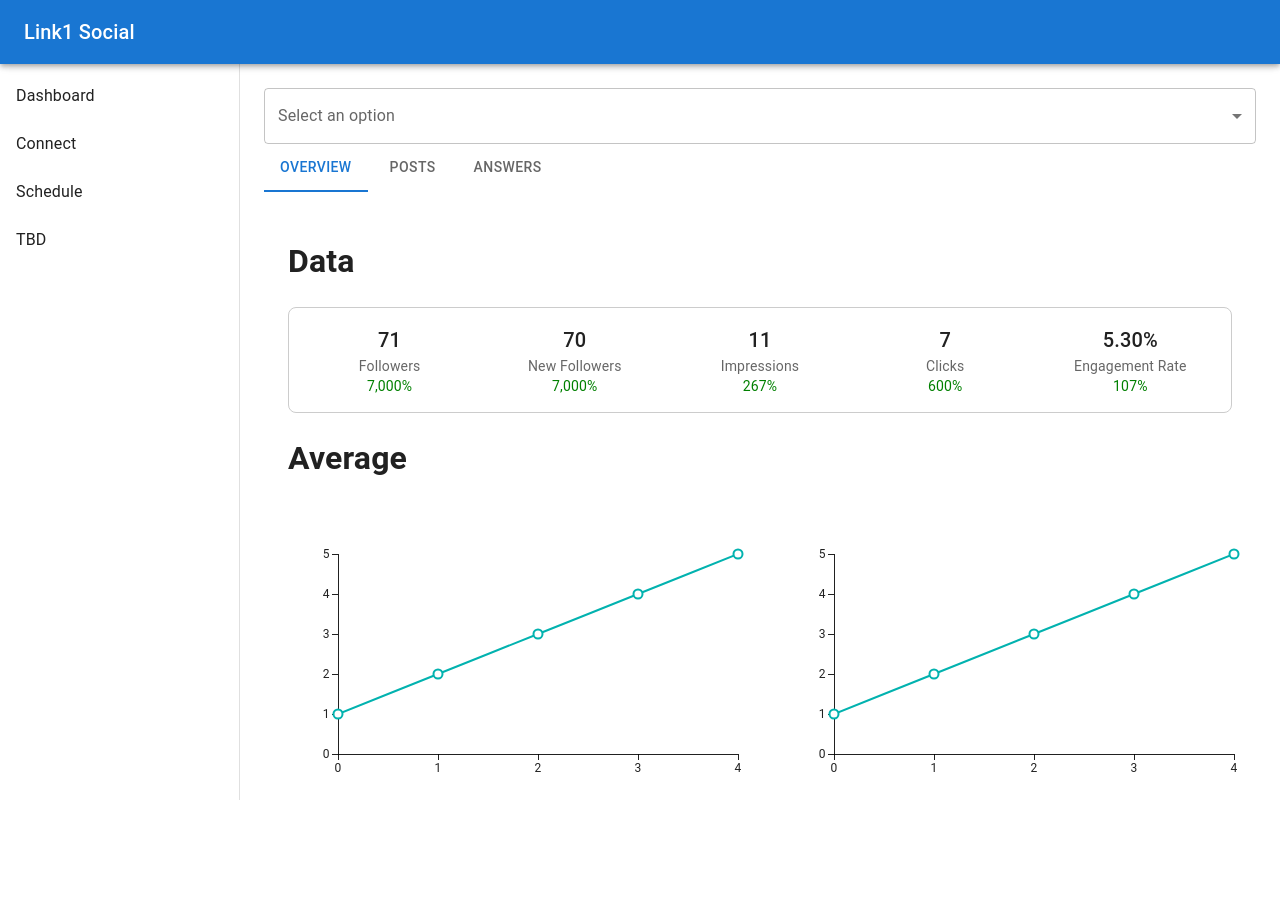
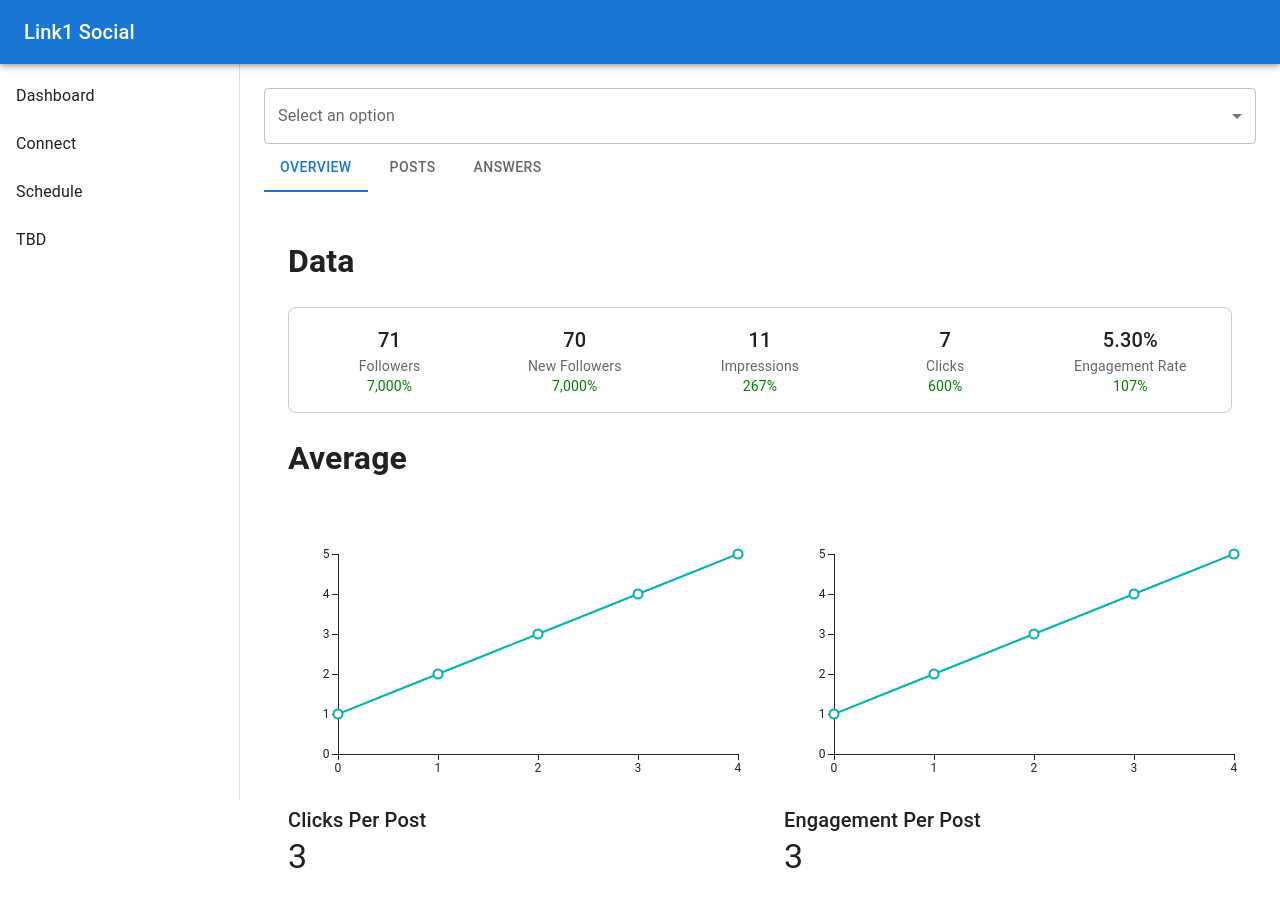
Before and after one commit to Alegrossi2001/Frontend-Link1Social, a React (Create React App) app: page /Dashboard in a window 1280 px wide. Shown: the top 906 px of the page. Before the commit the page ends 852 px from the top, so only its background shows below. Built offline with nearby package versions, Linux system fonts and the light colour scheme; sample sign-in values are in the browser's storage.

Commit message:
Improved Readme Separated Concerns

```diff
--- a/src/Components/03.Dashboard/Dashboard.tsx
+++ b/src/Components/03.Dashboard/Dashboard.tsx
@@ -6,6 +6,7 @@ import { useState } from "react";
 import L1ChartBox from "../../Styled/L1ChartBox";
 import L1ReusableTabs from "../../Styled/L1TabPanel";
 import L1LineChart from "../../Styled/Charts/L1LineChart";
+import OverviewDashboard from "./OverviewDashboard";
 
 const Dashboard: React.FC = () =>{
 
@@ -15,43 +16,11 @@ const Dashboard: React.FC = () =>{
         SetSelectedProfile(profileHandle);
     }
 
-    const data = [1,2,3,4,5]
-
-    const performanceData = [
-        { label: 'Followers', value: 71, percentage: '7,000%' },
-        { label: 'New Followers', value: 70, percentage: '7,000%'},
-        { label: 'Impressions', value: 11, percentage: '267%' },
-        { label: 'Clicks', value: 7, percentage: '600%'},
-        { label: 'Engagement Rate', value: '5.30%', percentage: '107%' },
-      ];
-
       const tabs = [
         {
           label: 'Overview',
           content:
-          <>
-          <h1>Data</h1>
-          <L1NumberBox items={performanceData}/>
-          <h1>Average</h1>
-          <Grid container spacing={6}>
-          <Grid item xs={6}>
-            <L1LineChart
-            data={data}
-            paintArea = {false}
-            yAxisLabel="Number of Items"
-            title="Items Over Days"
-          />
-          </Grid>
-          <Grid item xs={6}>
-            <L1LineChart
-            data={data}
-            paintArea = {false}
-            yAxisLabel="Number of Items"
-            title="Items Over Days"
-          />
-          </Grid>
-        </Grid>
-          </>
+          <OverviewDashboard></OverviewDashboard>
           ,
         },
         {
--- /dev/null
+++ b/src/Components/03.Dashboard/OverviewDashboard.tsx
@@ -0,0 +1,45 @@
+import { Grid } from "@mui/material";
+import L1NumberBox from "../../Styled/L1Numberbox";
+import React from "react";
+import L1LineChart from "../../Styled/Charts/L1LineChart";
+
+const OverviewDashboard: React.FC = () => {
+
+    const data = [1,2,3,4,5]
+
+    const performanceData = [
+        { label: 'Followers', value: 71, percentage: '7,000%' },
+        { label: 'New Followers', value: 70, percentage: '7,000%'},
+        { label: 'Impressions', value: 11, percentage: '267%' },
+        { label: 'Clicks', value: 7, percentage: '600%'},
+        { label: 'Engagement Rate', value: '5.30%', percentage: '107%' },
+      ];
+
+    return(
+        <>
+          <h1>Data</h1>
+          <L1NumberBox items={performanceData}/>
+          <h1>Average</h1>
+          <Grid container spacing={6}>
+          <Grid item xs={6}>
+            <L1LineChart
+            data={data}
+            paintArea = {false}
+            title="Clicks Per Post"
+            calculateAverage = {true}
+          />
+          </Grid>
+          <Grid item xs={6}>
+            <L1LineChart
+            data={data}
+            paintArea = {false}
+            title="Engagement Per Post"
+            calculateAverage = {true}
+          />
+          </Grid>
+        </Grid>
+          </>
+    )
+}
+
+export default OverviewDashboard;
--- a/src/Styled/Charts/L1LineChart.tsx
+++ b/src/Styled/Charts/L1LineChart.tsx
@@ -1,16 +1,20 @@
 import * as React from 'react';
 import { LineChart } from '@mui/x-charts/LineChart';
+import { Box, Typography } from '@mui/material';
 
 type LineChartProps = {
   data: number[],
   paintArea:boolean,
-  yAxisLabel?: string;
-  title?: string;
+  title: string;
+  calculateAverage:boolean,
 };
 
-const L1LineChart: React.FC<LineChartProps> = ({ data, paintArea = false, yAxisLabel = 'Values', title = 'Bar Chart' }) => {
+const L1LineChart: React.FC<LineChartProps> = ({ data, paintArea = false, title = 'Values', calculateAverage = true }) => {
+  const average = calculateAverage ? data.reduce((a, b) => a + b, 0) / data.length : null;
 
   return (
+    <Box>
+
       <LineChart
         series={[
           {
@@ -21,6 +25,15 @@ const L1LineChart: React.FC<LineChartProps> = ({ data, paintArea = false, yAxisL
         width={500}
         height={300}
       />
+
+      <Typography variant="h6">{title}</Typography>
+
+      {calculateAverage && average !== null && (
+        <Typography variant="h4" align="left">
+          {Math.round(average)} {/* Rounds the average to nearest whole number */}
+        </Typography>
+      )}
+    </Box>
   );
 };
 
```
Also changed, not shown: 1 other file (tests, documents, lock files or other folders). Lines whose indentation alone changed are shown as unchanged.
